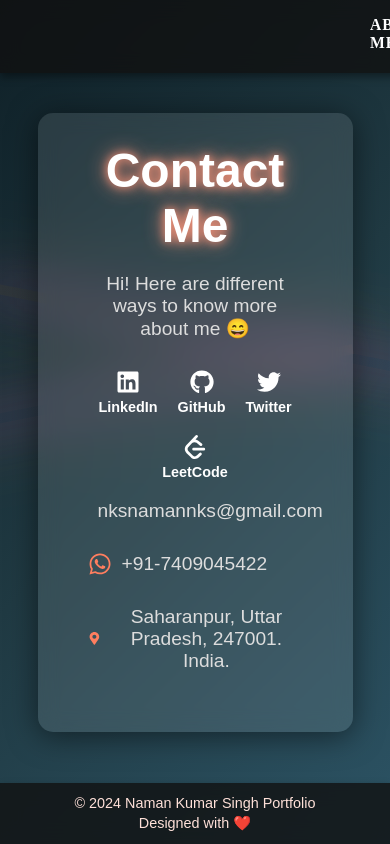
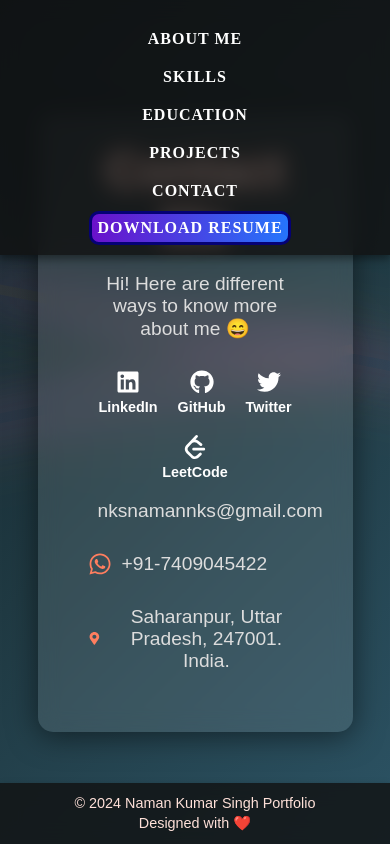
Before and after one commit to NKSG100/my-react-portfolio, a React (Vite) app: page /contact in a window 390 px wide. Shown: the top 844 px of the page. Built offline with nearby package versions, Linux system fonts and the light colour scheme.

Commit message:
Update Navbar.css

```diff
--- a/src/components/css/Navbar.css
+++ b/src/components/css/Navbar.css
@@ -6,9 +6,7 @@
   display: flex;
   flex-direction: row;
   background: rgba(17, 17, 17, 0.8);
-  padding-top: 10px;
-  padding-bottom: 10px;
-  padding-left: 450px;
+  padding: 10px 50px; /* Reduced padding for better scaling */
   z-index: 1000;
   backdrop-filter: blur(10px);
   box-shadow: 0 4px 8px rgba(0, 0, 0, 0.4);
@@ -59,7 +57,7 @@
   background: linear-gradient(90deg, #6a11cb, #2575fc);
 }
 
-.navbar-resume{
+.navbar-resume {
   display: flex;
   margin-top: 1px;
   padding: 5px;
@@ -67,11 +65,39 @@
   border-radius: 10px;
   border: 3px solid rgb(5, 1, 117);
   background: linear-gradient(90deg, #6a11cb, #2575fc);
-  margin-left: 220px;
+  margin-left: auto;
+  margin-right: 10px;
   transition: background 0.7s ease, transform 0.7s ease;
 }
 
-.navbar-resume:hover{
+.navbar-resume:hover {
   background: linear-gradient(90deg, #ff7e5f, #feb47b);
   transform: scale(1.1);
 }
+
+/* Mobile adjustments */
+@media (max-width: 768px) {
+  .navbar {
+    flex-direction: column; /* Stack items vertically */
+    padding: 10px 20px; /* Adjust padding for smaller screens */
+  }
+
+  .navbar ul {
+    flex-direction: column; /* Change from row to column for links */
+    margin-top: 10px; /* Add spacing for links */
+    align-items: center;
+  }
+
+  .navbar li {
+    margin: 10px 0; /* Add spacing between list items */
+  }
+
+  .navbar a {
+    font-size: 1rem; /* Slightly larger font size for touch devices */
+  }
+
+  .navbar-resume {
+    margin-left: 0; /* Center the resume button */
+    align-self: center; /* Align to center when stacked */
+  }
+}
```
